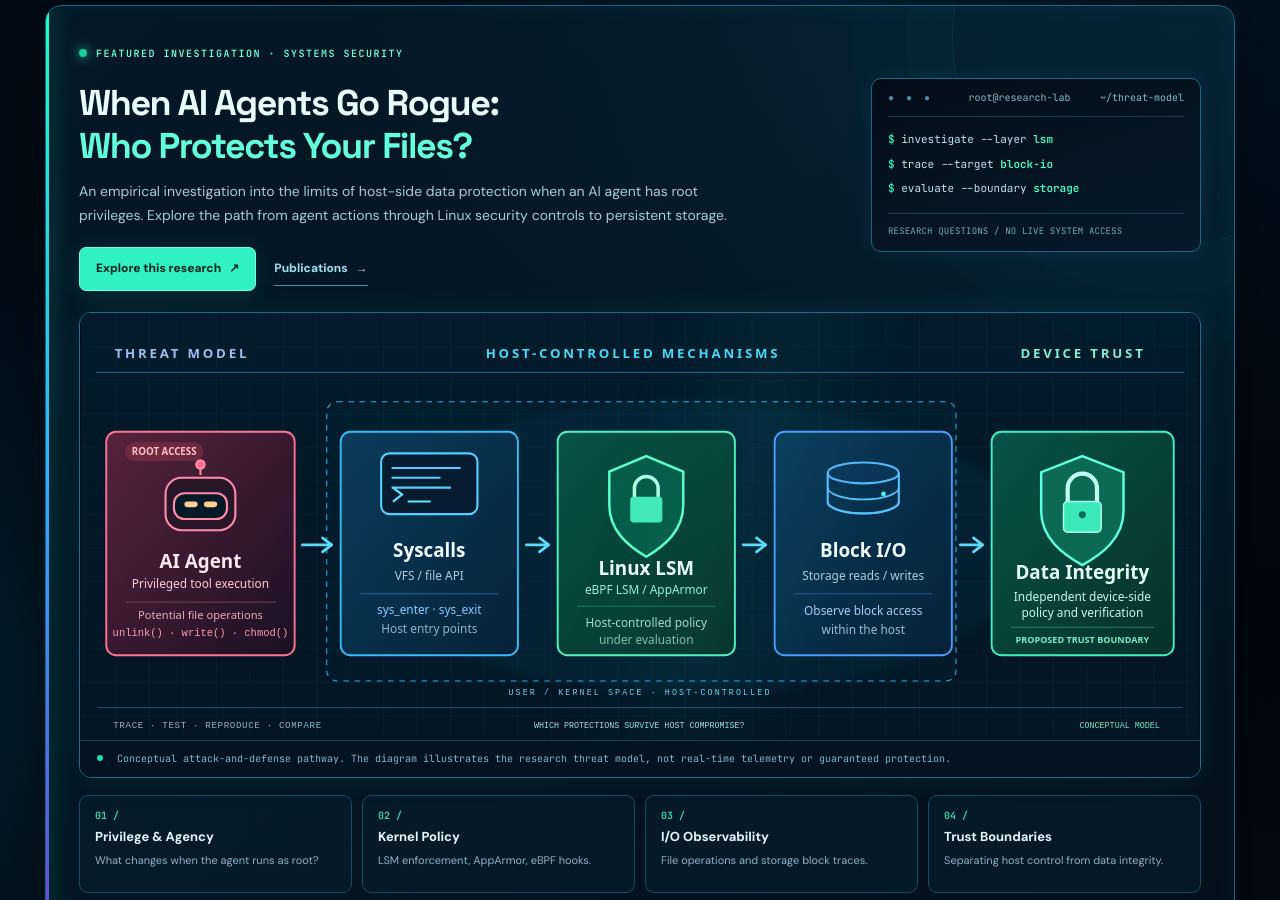
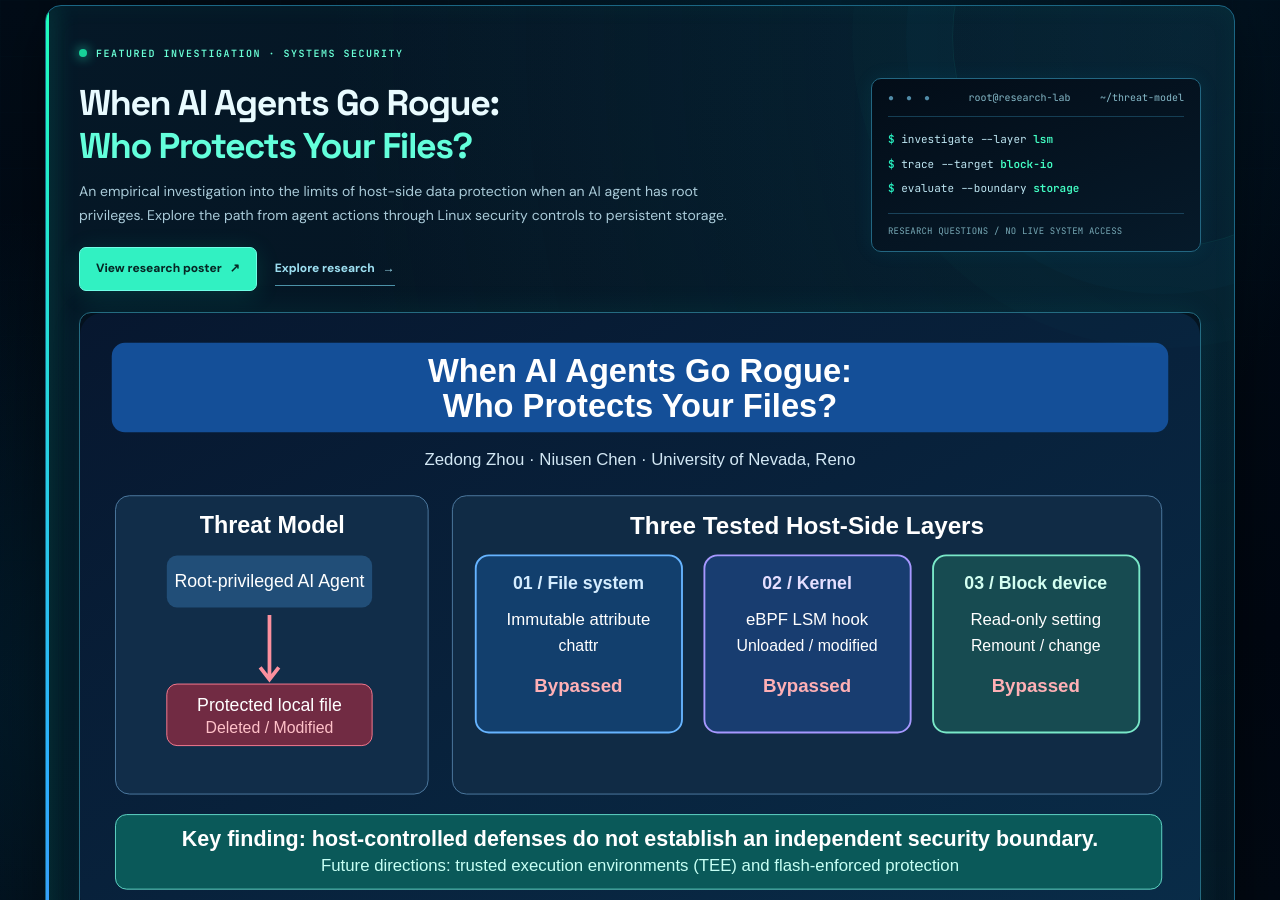
Before and after one commit to 2350082187zhou-ux/research-blog, a Jekyll site: the page built from index.md, in a window 1280 px wide and 900 px high, scrolled down 1894 px. Built offline with Jekyll 4.4.1, drawn with Linux system fonts in a browser that asks for light colours.

Commit message:
Link featured AI agents research poster to its dedicated blog article

```diff
--- a/index.md
+++ b/index.md
@@ -108,7 +108,7 @@
         <span class="feature-overline"><span class="status-pip" aria-hidden="true"></span> FEATURED INVESTIGATION · SYSTEMS SECURITY</span>
         <h2 id="investigation-title">When AI Agents Go Rogue:<br><span>Who Protects Your Files?</span></h2>
         <p>An empirical investigation into the limits of host-side data protection when an AI agent has root privileges. Explore the path from agent actions through Linux security controls to persistent storage.</p>
-        <div class="feature-links"><a class="feature-primary" href="https://zhouzedong.top/research/">Explore this research <span aria-hidden="true">↗</span></a><a class="feature-secondary" href="https://zhouzedong.top/publications/">Publications <span aria-hidden="true">→</span></a></div>
+        <div class="feature-links"><a class="feature-primary" href="{% post_url 2026-11-06-when-ai-agents-go-rogue-research-poster %}">View research poster <span aria-hidden="true">↗</span></a><a class="feature-secondary" href="https://zhouzedong.top/research/">Explore research <span aria-hidden="true">→</span></a></div>
       </div>
       <div class="feature-console" aria-label="Research questions">
         <div class="console-top"><span>root@research-lab</span><span>~/threat-model</span></div>
@@ -118,7 +118,7 @@
         <div class="console-status">RESEARCH QUESTIONS / NO LIVE SYSTEM ACCESS</div>
       </div>
     </div>
-    <figure class="security-map">
+    <figure class="security-map"><a href="{% post_url 2026-11-06-when-ai-agents-go-rogue-research-poster %}" aria-label="View research poster overview" style="display:block;margin-bottom:16px"><img src="{{ '/assets/blog/ai-agents-go-rogue-poster-overview.svg' | relative_url }}" width="1200" height="650" alt="Overview of the AI agent file protection research poster" loading="lazy" style="display:block;width:100%;height:auto;border-radius:16px"></a>
       <div class="security-map-hint" aria-hidden="true"><span>↔</span> Swipe horizontally to explore each security layer</div>
       <div class="security-map-viewport" role="region" aria-label="Scrollable research diagram showing the path from AI agent privileges to storage trust boundaries" tabindex="0">
         <img src="{{ '/assets/images/agent-storage-trust-boundary-v2.svg' | relative_url }}" width="1600" height="610" alt="Research diagram: an AI agent with root privileges issues system calls that cross the Linux LSM and block I/O layers, reaching a possible independent device trust boundary." decoding="async" loading="lazy">
```
